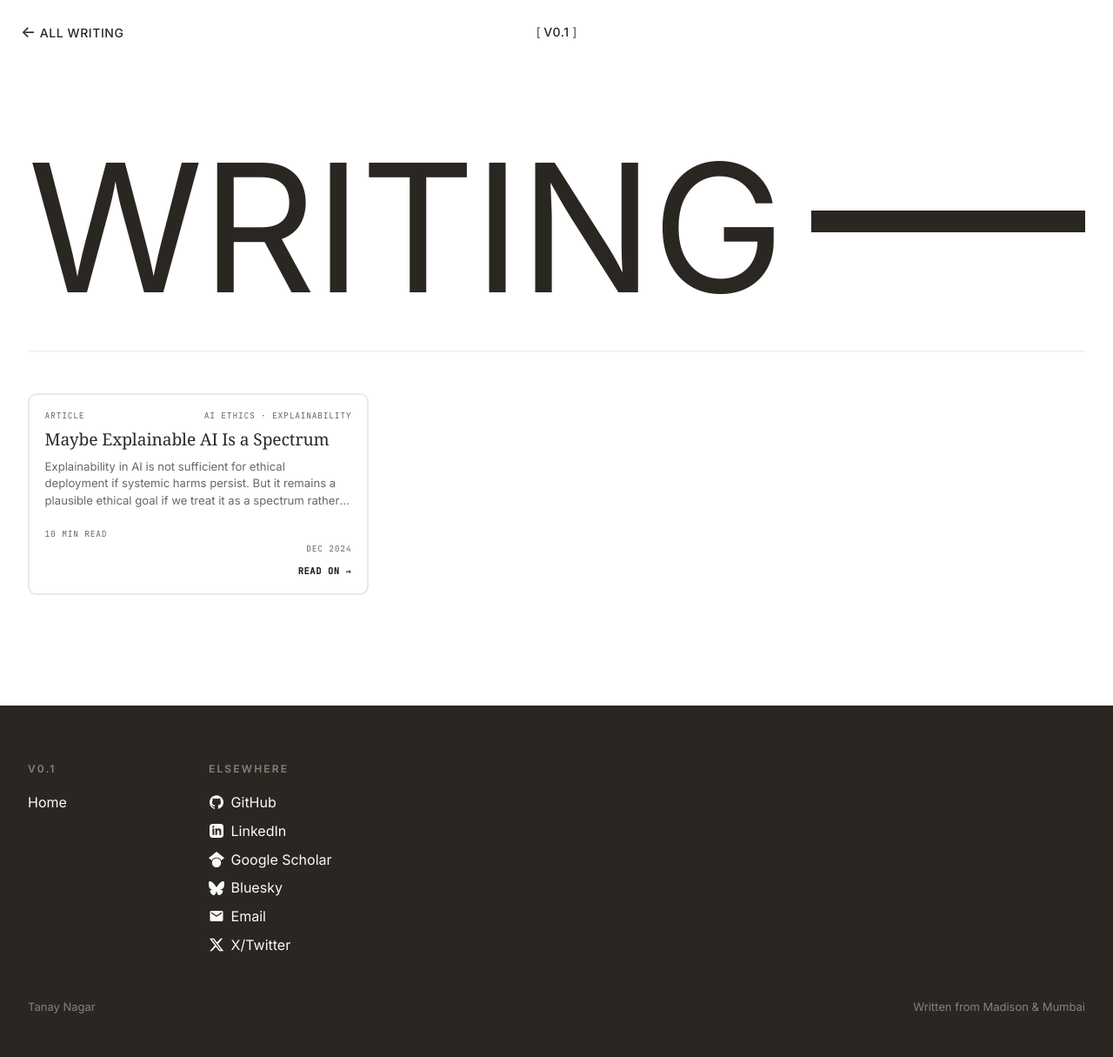
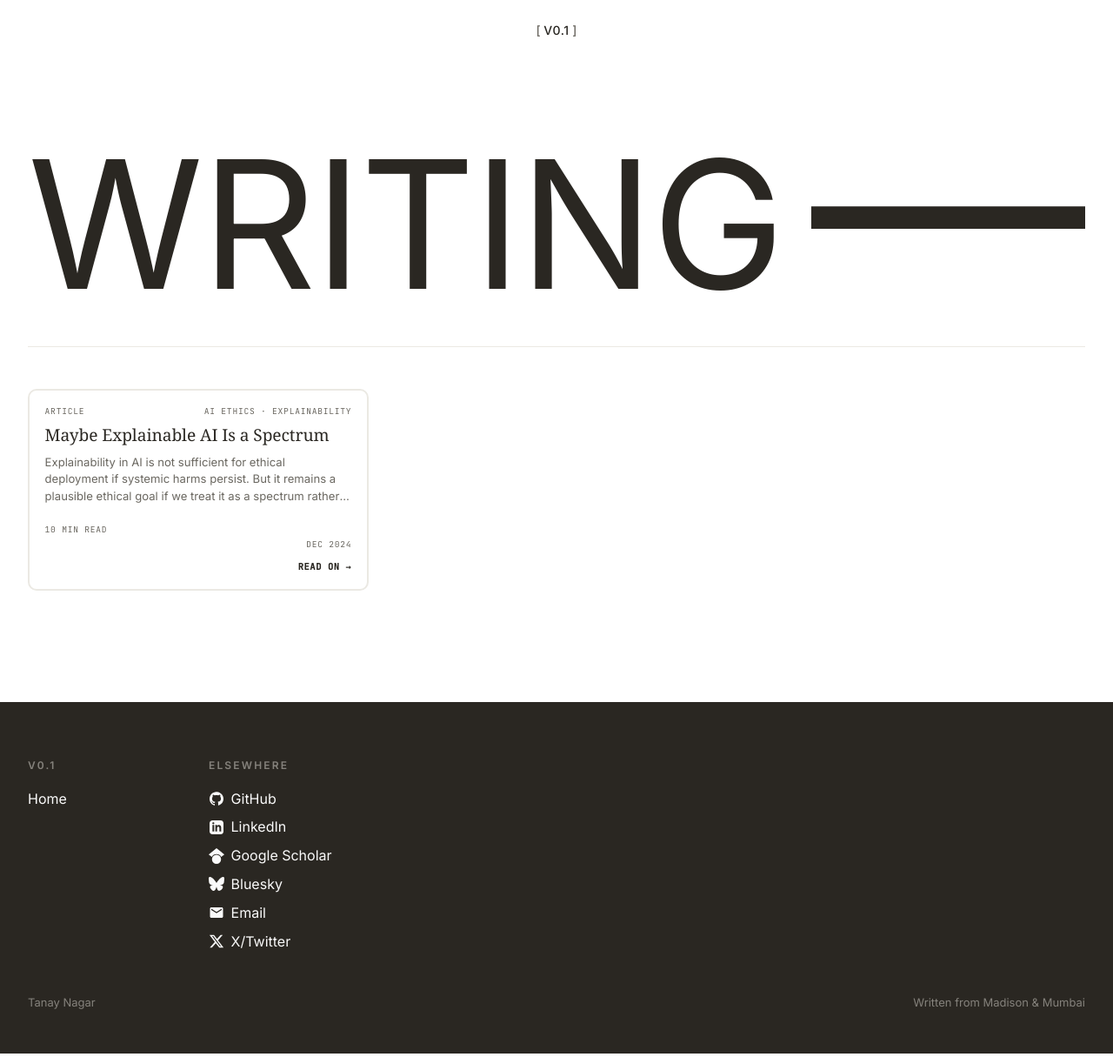
Before and after one commit to tnagar72/tnagar72.github.io, a Jekyll site: the page built from writing.html, in a window 1280 px wide. Shown: the whole page at 87% size. Built offline with Jekyll 4.4.1, drawn with Linux system fonts in a browser that asks for light colours; some web fonts are replaced.

Commit message:
fix(page-nav): suppress self-referencing back-arrow on /writing/
The page-nav's left-zone back-arrow links to /writing, which on the
writing-index page itself was a self-reference. Render an empty
aria-hidden span in that case so the three-zone grid keeps its
center alignment without the dead link.

Follow-up to the writing-index integration.

```diff
--- a/_includes/page-nav.html
+++ b/_includes/page-nav.html
@@ -10,13 +10,21 @@
 
   Version pulled from _data/site.yml so changing version once updates
   every page.
+
+  The back-arrow is rendered as an empty span on `/writing/` itself so
+  the three-zone grid keeps its center alignment; the visible link
+  would self-reference.
 {%- endcomment -%}
 
 <nav class="page-nav">
-  <a class="page-nav__back-arrow" href="/writing">
-    <span class="page-nav__back-arrow-symbol">&larr;</span>
-    <span class="page-nav__back-arrow-text">All Writing</span>
-  </a>
+  {%- if page.url == "/writing/" -%}
+    <span class="page-nav__back-arrow" aria-hidden="true"></span>
+  {%- else -%}
+    <a class="page-nav__back-arrow" href="/writing">
+      <span class="page-nav__back-arrow-symbol">&larr;</span>
+      <span class="page-nav__back-arrow-text">All Writing</span>
+    </a>
+  {%- endif -%}
 
   <a class="page-nav__brand" href="/" aria-label="Go home">
     <span class="page-nav__brand-text">{{ site.data.site.version }}</span><span class="page-nav__brand-flag">&mdash; Go Home</span>
```
Also changed, not shown: other parts of _includes/page-nav.html (+1 -1 lines).
